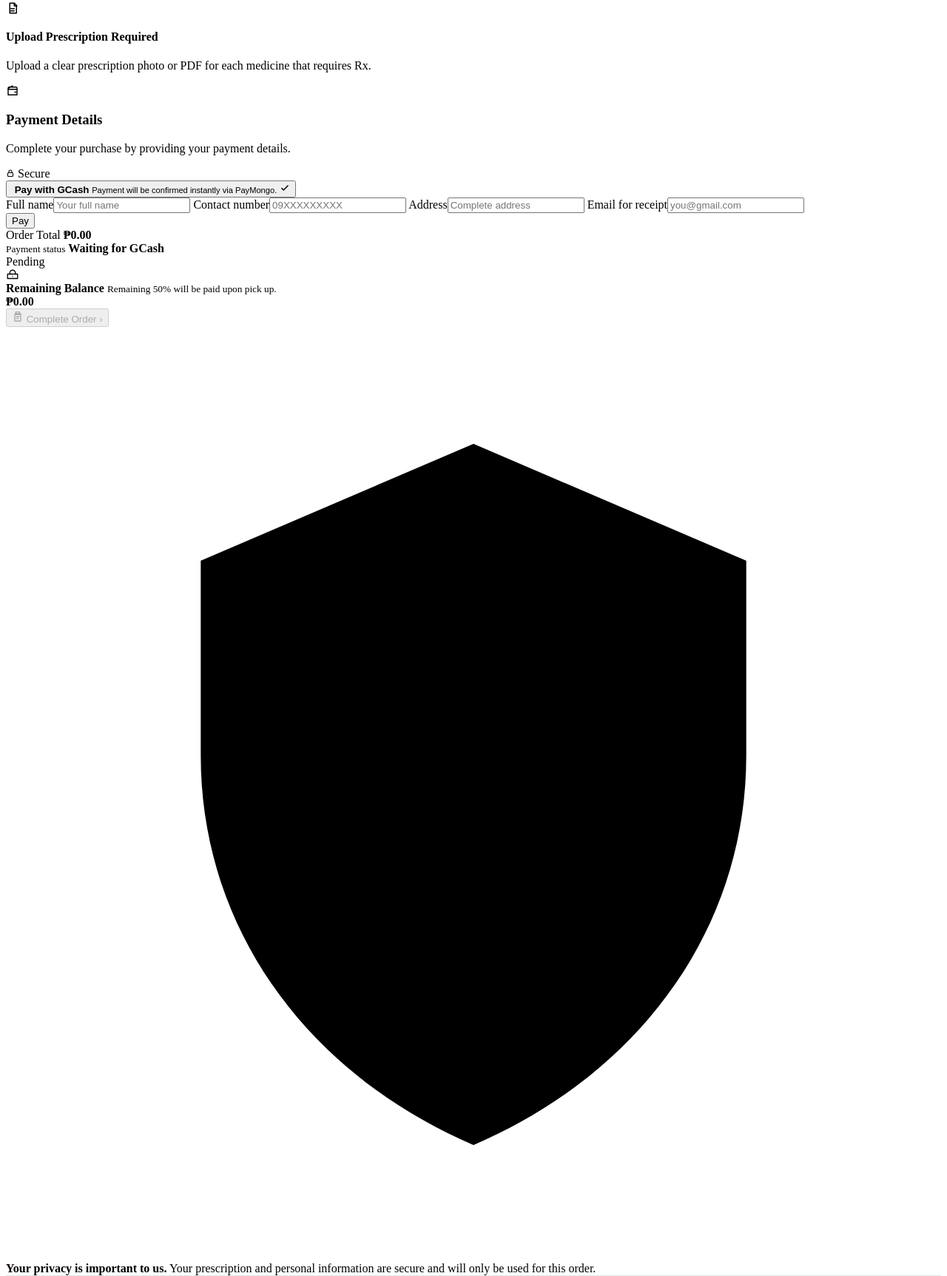
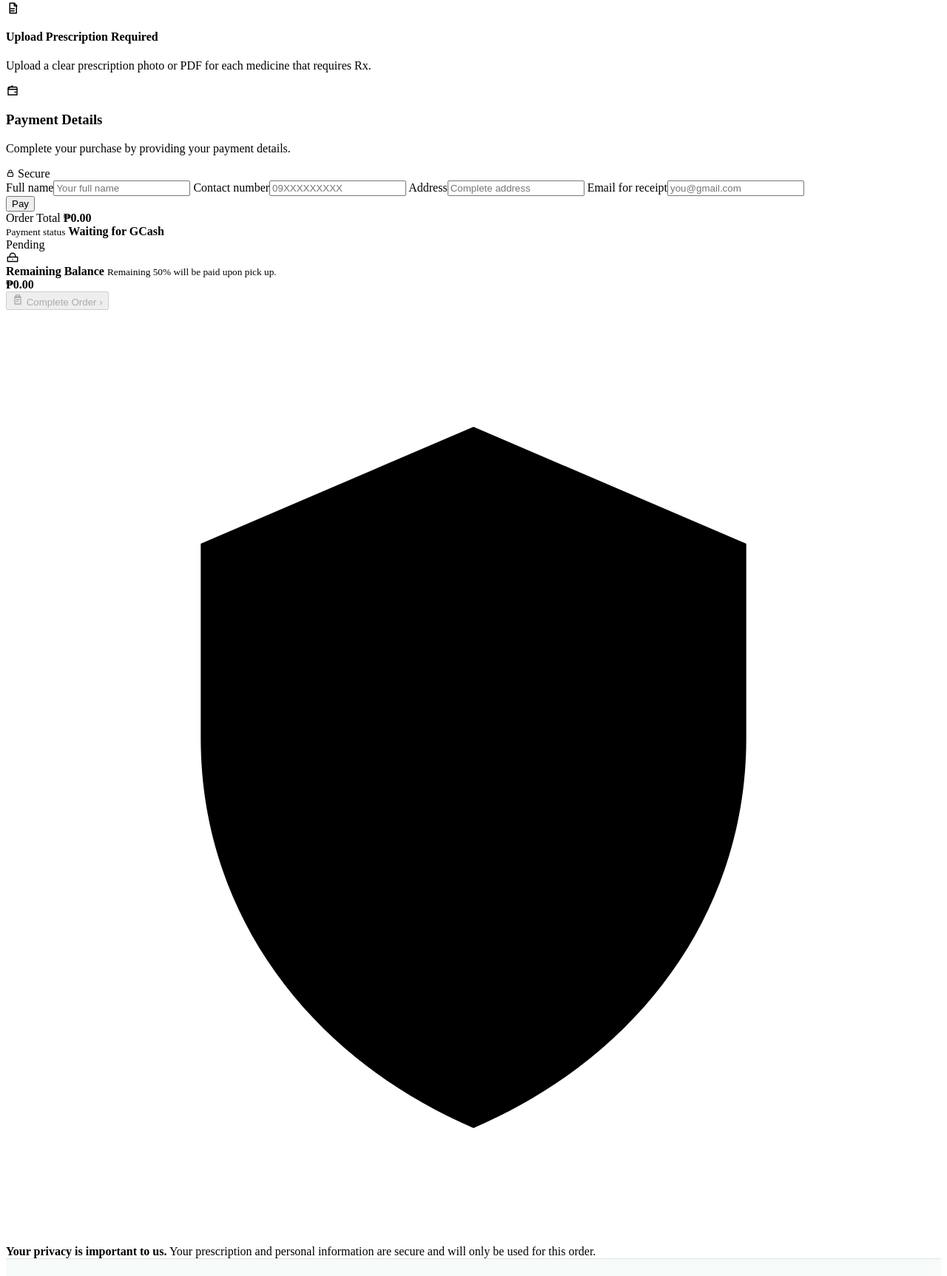
Before and after one commit to nixie0211/AddToMar, a PHP site: template residence/views/checkout.php in a window 1280 px wide. Shown: the part 1365-3090 px from the top of the page at 74% size. Run offline with PHP 8.4, Linux system fonts and the light colour scheme; the template is opened without the code that fills it, so the values that code supplies are empty.

Commit message:
Remove the Pay with GCash row from checkout payment details.

```diff
--- a/residence/views/checkout.php
+++ b/residence/views/checkout.php
@@ -42,16 +42,6 @@
                 </span>
               </header>
 
-              <button type="button" class="pd-gcash" data-method="gcash" onclick="startGCashFromCard()">
-                <span class="pd-gcash-logo" aria-hidden="true"><img src="<?= $gcashLogoUrl ?>" alt=""></span>
-                <span class="pd-gcash-copy">
-                  <b>Pay with GCash</b>
-                  <small>Payment will be confirmed instantly via PayMongo.</small>
-                </span>
-                <span class="pd-gcash-check" aria-hidden="true">
-                  <svg width="14" height="14" viewBox="0 0 24 24" fill="none" stroke="currentColor" stroke-width="2.6" stroke-linecap="round" stroke-linejoin="round"><path d="m5 13 4 4L19 7"/></svg>
-                </span>
-              </button>
               <button type="button" class="paymongo-wallet-btn" hidden onclick="startPayMongoPayment()">Pay with GCash</button>
 
               <div class="pd-fields payment-details-grid payment-card-fields">
```
